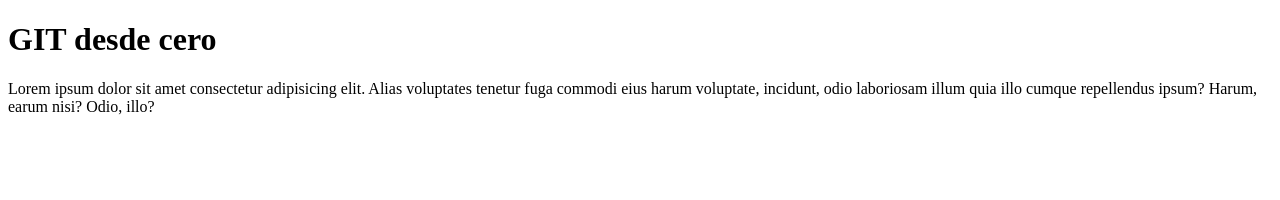
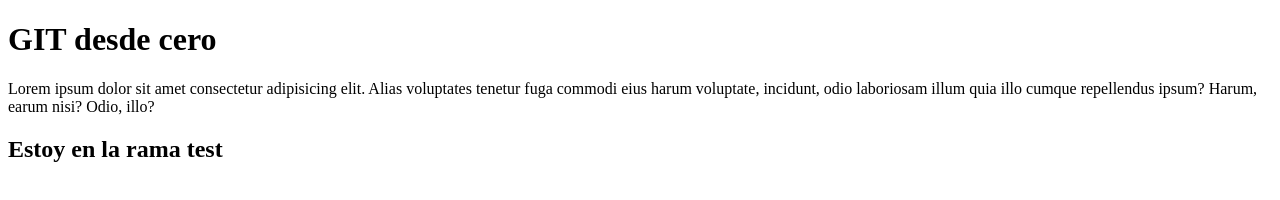
Before and after one commit to RonyAlm/practicando-git, a plain HTML site: page index.html in a window 1280 px wide. Drawn offline with Linux system fonts and the light colour scheme.

Commit message:
Cambios desde la rama test

```diff
--- a/index.html
+++ b/index.html
@@ -10,8 +10,12 @@
 
 <body>
     <h1>GIT desde cero</h1>
-    <p>Lorem ipsum dolor sit amet consectetur adipisicing elit. Alias voluptates tenetur fuga commodi eius harum voluptate, incidunt, odio laboriosam illum quia illo cumque repellendus ipsum? Harum, earum nisi? Odio, illo?
+    <p>
+        Lorem ipsum dolor sit amet consectetur adipisicing elit. Alias voluptates tenetur fuga commodi eius harum voluptate, incidunt, odio laboriosam illum quia illo cumque repellendus ipsum? Harum, earum nisi? Odio, illo?
     </p>
+    <section>
+        <h2>Estoy en la rama test</h2>
+    </section>
 </body>
 
 </html>
```
